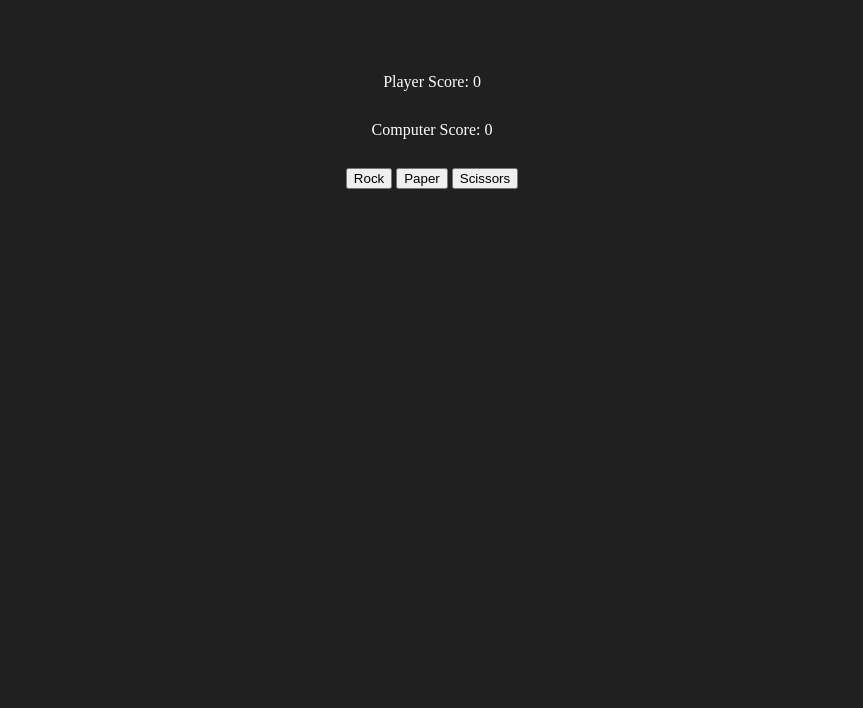
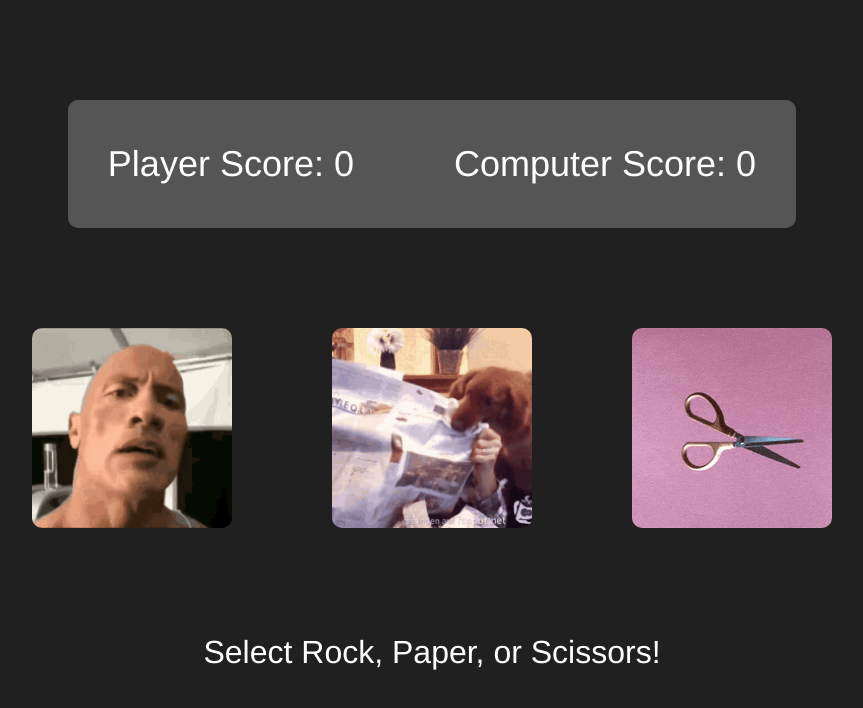
Before and after one commit to jesselam00/odin-rock-paper-scissors, a plain HTML site: page index.html in a window 1280 px wide. Shown: the whole page, without its empty margins (208-1071 px from the left). Drawn offline with Linux system fonts and the light colour scheme.

Commit message:
Add more styling and gifs

```diff
--- a/index.html
+++ b/index.html
@@ -9,12 +9,20 @@
     <link rel="stylesheet" href="./style.css">
 </head>
 <body>
-    <div class="player-score"></div>
-    <div class="computer-score"></div>
-    <button class="rock play-button">Rock</button>
-    <button class="paper play-button">Paper</button>
-    <button class="scissors play-button">Scissors</button>
-    <div class="results"></div>
+    <div class="score-container">
+        <div class="player-score"></div>
+        <div class="computer-score"></div>
+    </div>
+    <div class="play-button-container">
+        <button class="rock play-button"></button>
+        <button class="paper play-button"></button>
+        <button class="scissors play-button"></button>
+    </div>
+    <div class="results">Select Rock, Paper, or Scissors!</div>
     <button class="replay-button" hidden>Replay?</button>
+
+    <audio class="rock" src="./sounds/kick.wav"></audio>
+    <audio class="paper" src="./sounds/boom.wav"></audio>
+    <audio class="scissors" src="./sounds/snare.wav"></audio>
 </body>
 </html>
--- a/script.js
+++ b/script.js
@@ -139,64 +139,25 @@ function resetGame(e) {
     rockButton.disabled = false
     scissorsButton.disabled = false
     paperButton.disabled = false
-    resultsDiv.textContent = ""
+    resultsDiv.textContent = "Select Rock, Paper, or Scissors!"
 }
 
-/**
- * First to three points wins
- * Inside a while loop:
- * If player score is 3
- *      Win game, ask if they want to play again
- * If computer score is 3
- *      Lose game, ask if they want to play again
- * Prompt user for rock paper scissors and store in playerSelection
- * Call computerPlay and store in computerSelection
- * Call playRound using playerSelection and computerSelection
- * Return win or loss or tie, add to player or computer score accordingly
- * Restart while loop
- */
-/*
-function game() {
 
-    let playerScore = 0
-    let computerScore = 0
-    let gameContinue = true
-    let roundState = null
-    while(gameContinue) {
-        if (playerScore === 3) {
-            alert("You win the game of Rock Paper Scissors! The score was " + playerScore + "-" + computerScore)
-            gameContinue = confirm("Would you like to play again?")
-            playerScore = 0
-            computerScore = 0
-            continue
-        }
-        else if (computerScore == 3) {
-            alert("You lost the game of Rock Paper Scissors! The score was " + playerScore + "-" + computerScore)
-            gameContinue = confirm("Would you like to play again?")
-            playerScore = 0
-            computerScore = 0
-            continue
-        }
-
-        playerSelection = prompt("Enter rock, paper or scissors. The score is " + playerScore + " - " + computerScore)
-        computerSelection = computerPlay()
-        roundState = playRound(playerSelection,computerSelection)
-        if (roundState === "tie") {
-            continue
-        }
-        else if (roundState === "win") {
-            playerScore += 1
-            continue
-        }
-        else if (roundState === "lose") {
-            computerScore += 1
-            continue
-        }
+function playSound(e) {
+    let soundToPlay = null
+    if (this.classList.contains("rock")) {
+        soundToPlay = "rock"
     }
+    else if (this.classList.contains("paper")) {
+        soundToPlay = "paper"
+    }
+    else {
+        soundToPlay = "scissors"
+    }
+    const audio = document.querySelector(`audio[class="${soundToPlay}"]`)
+    audio.currentTime = 0
+    audio.play()
 }
-*/
-
-//alert("Welcome to Rock Paper Scissors! You will play against a Computer in a best out of 3. Let's play!")
 
 const playerScoreDiv = document.querySelector(".player-score")
 playerScoreDiv.textContent = `Player Score: ${playerScore}`
@@ -210,6 +171,7 @@ const scissorsButton = document.querySelector(".scissors")
 scissorsButton.selection = "scissors"
 const playButtons = document.querySelectorAll(".play-button")
 playButtons.forEach(playButton => playButton.addEventListener("click",playRound))
+playButtons.forEach(playButton => playButton.addEventListener("click",playSound))
 const resultsDiv = document.querySelector(".results")
 const replayButton = document.querySelector(".replay-button")
 replayButton.addEventListener("click", resetGame)
--- a/style.css
+++ b/style.css
@@ -1,7 +1,93 @@
 html {
-    margin-top: 50px;
+    margin-top: 100px;
     background-color: rgb(32, 32, 32);
-    text-align: center;
     color: white;
     line-height: 48px;
+    font-family: Helvetica, Arial, sans-serif;
+    box-sizing: border-box;
 }
+
+*, *:before, *:after {
+    box-sizing: inherit;
+}
+
+body {
+    display: flex;
+    flex-flow: column wrap;
+    justify-content: center;
+    align-items: center;
+    margin: 0;
+    padding: 0;
+}
+
+.score-container {
+    margin-bottom: 100px;
+    padding: 40px;
+    border-style: solid;
+    border: 20px;
+    border-radius: 10px;
+    border-color: black;
+    background-color: rgb(85, 85, 85);
+    display: flex;
+    flex-flow: row wrap;
+    justify-content: center;
+    align-items: center;
+    gap: 0px 100px;
+}
+
+.score-container div {
+    font-size: 36px;
+}
+
+.play-button-container {
+    display: flex;
+    flex-flow: row nowrap;
+    justify-content: center;
+    align-items: center;
+    gap: 0px 100px;
+}
+
+.play-button-container button {
+    margin-bottom: 100px;
+    height: 200px;
+    width: 200px;
+    background-color: rgb(85, 85, 85);
+    border-style: none;
+    border-radius: 10px;
+    color: white;
+
+}
+
+.play-button-container .rock {
+    background: url(./img/rock.gif);
+    background-size: cover;
+    background-repeat:   no-repeat;
+    background-position: center center;
+}
+.play-button-container .paper {
+    background: url(./img/paper.gif);
+    background-size: cover;
+    background-repeat:   no-repeat;
+    background-position: center center;
+}
+.play-button-container .scissors {
+    background: url(./img/scissors.gif);
+    background-size: cover;
+    background-repeat:   no-repeat;
+    background-position: center center;
+}
+
+.results {
+    margin-bottom: 50px;
+    font-size: 32px;
+}
+
+.replay-button {
+    height: 80px;
+    width: 200px;
+    background-color: rgb(85, 85, 85);
+    border-style: none;
+    border-radius: 10px;
+    color: white;
+    font-size: 18px;
+}
```
Also changed, not shown: img/paper.gif (added), img/rock.gif (added), img/scissors.gif (added), 3 other files.
